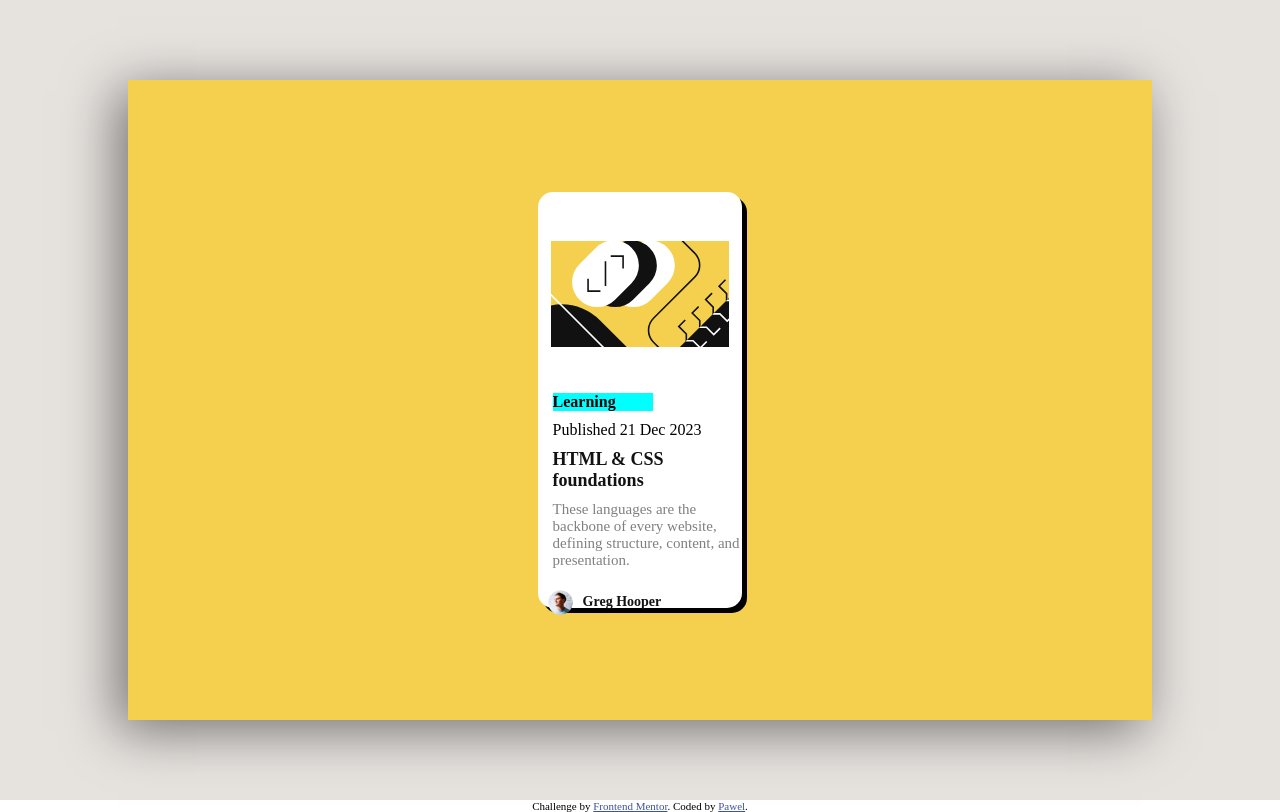
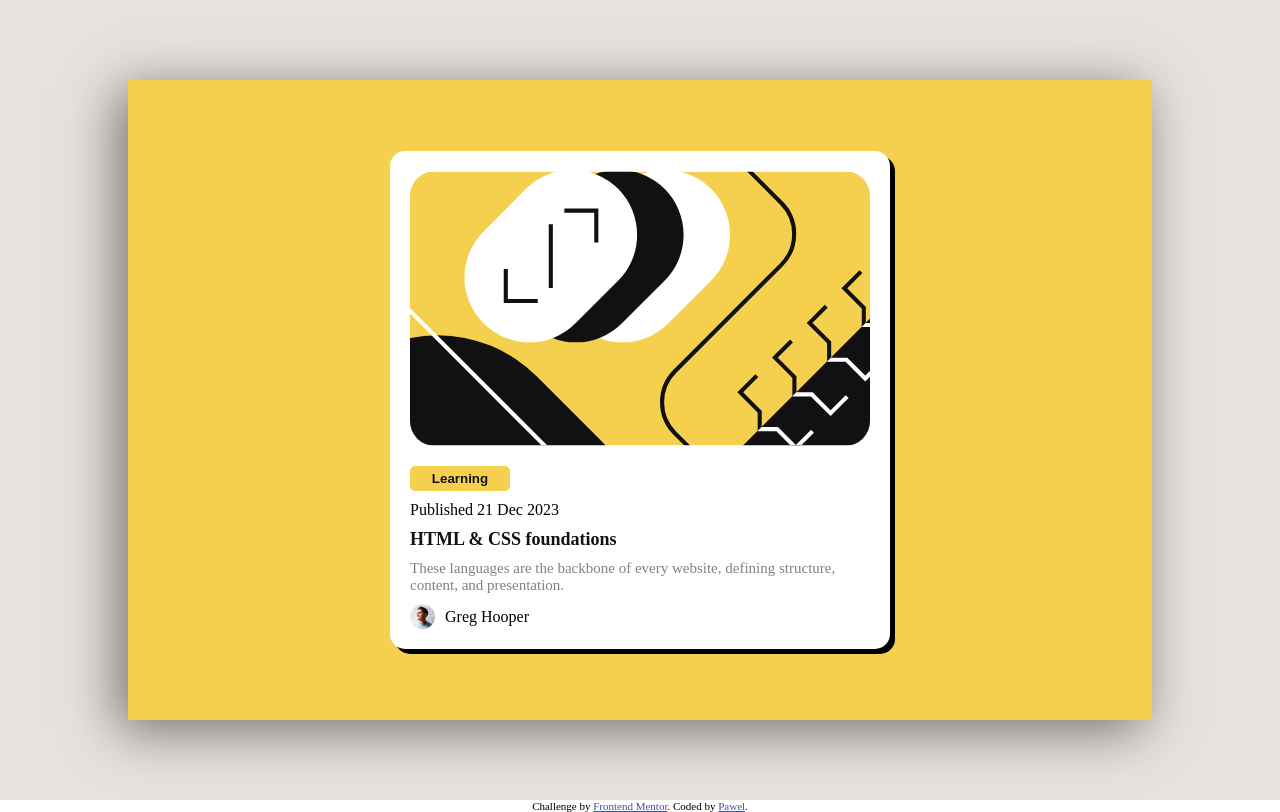
Before and after one commit to sinet77/Blog-card, a plain HTML site: page index.html in a window 1280 px wide. Drawn offline with Linux system fonts and the light colour scheme.

Commit message:
second commit

```diff
--- a/index.html
+++ b/index.html
@@ -23,15 +23,17 @@
             class="picture"
             src="assets/images/illustration-article.svg"
             alt="colorful-geometric-picture"/>
-            <div id="text1">Learning</div>
+            <button id="text1">Learning</button>
             <div id="text2">Published 21 Dec 2023</div>
             <div id="text3">HTML & CSS foundations</div>
             <div id="text4">These languages are the backbone of every website, defining structure, content, and presentation.</div>
-            <div id="text5">Greg Hooper</div>
+
+            <div class="author">
             <img
             class="face"
             src="assets/images/image-avatar.webp"
             alt="the-face-of-the-man"/>
+            <div>Greg Hooper</div>
 
           </div>
 
@@ -39,7 +41,7 @@
 
 
 
-
+    </div>
   </div>
 
   <div class="attribution">
--- a/style.css
+++ b/style.css
@@ -25,70 +25,71 @@
     text-align: center;
 }
 .content{
-    width: 20%;
-    height: 65%;
+    width: 500px;
     background-color:hsl(0, 0%, 100%);
     border-radius: 15px;
     box-shadow: 5px 5px;
+    padding: 20px;
+    display: flex;
+    flex-direction: column;
 
 }
 .picture{
     border-radius: 25px;
-    width: 87%;
-    height: 78%;
-    margin-top: -60px;
+    margin-bottom: 20px;
+
 }
 #text1{
 
-    background-color: aqua;
+    background-color: hsl(47, 88%, 63%);
     width: 100px;
+    height: 25px;
     text-align: left;
-    margin-left: 15px;
-    margin-top: -67px;
-    font-weight: 600;
+    font-weight: 800;
+    justify-content: center;
+    display: flex;
+    border-radius: 5px;
+    border: none;
+    align-items: center;
+    color: hsl(0, 0%, 7%);
+    cursor: pointer;
+}
+#text1:hover{
+    background-color: rgb(92, 179, 131);
+    box-shadow: 0 0 20px rgba(0,0,0,0.5);
+
+
 }
 #text2{
     text-align: left;
-    margin-left: 15px;
     margin-top: 10px;
-
 
 }
 #text3{
     text-align: left;
-    margin-left: 15px;
-    margin-top: 10px;
     font-weight: 800;
     color: hsl(0, 0%, 7%);
     font-size: 18px;
+    margin-top: 10px;
 
 }
 
 #text4{
     text-align: left;
-    margin-left: 15px;
     margin-top: 10px;
     color: hsl(0, 0%, 50%);
     font-size: 15px;
 
 }
-#text5{
-    text-align: left;
-    margin-left: 45px;
-    margin-top: 25px;
-    color: hsl(0, 0%, 7%);
-    font-size: 14px;
-    font-weight: 600;
+
+.author{
+    display: flex;
+    align-items: center;
+    margin-top: 10px;
+}
+.face{
+    width: 25px;
+    height: 25px;
+    margin-right: 10px;
 
 }
-.face{
-    text-align: left;
-    margin-right: 200px;
-    margin-top: -20px;
-    margin-bottom: 15px;
-    margin-left: 10px;
-    width: 25px; /* Dostosuj szerokość do swoich potrzeb */
-    height: 25px; /* Dostosuj wysokość do swoich potrzeb */
-    border-radius: 50%;
-
-}
```
